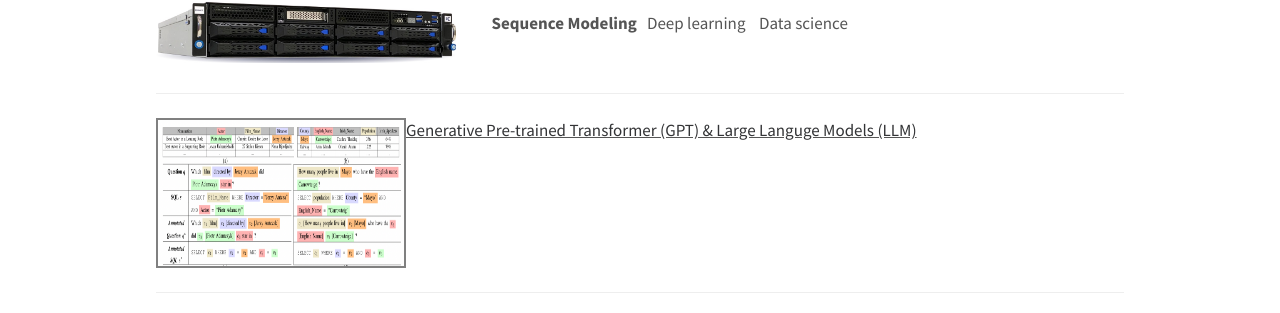
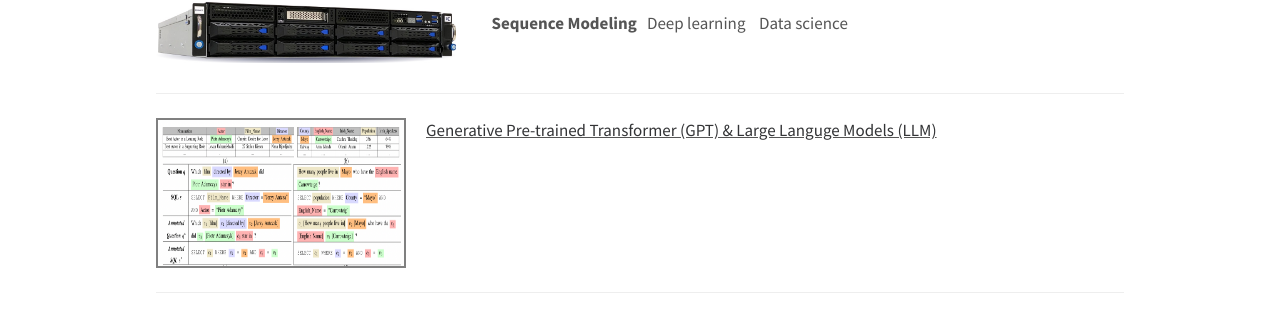
Before and after one commit to WENLU-W/WENLU-W.github.io, a Jekyll site: the page built from docs/_pages/team.md, in a window 1280 px wide. Shown: the part 167-480 px from the top of the page. Built offline with Jekyll 4.4.1, drawn with Linux system fonts in a browser that asks for light colours; nearby versions of some CDN libraries.

Commit message:
Update team.md

```diff
--- a/docs/_pages/team.md
+++ b/docs/_pages/team.md
@@ -15,7 +15,7 @@
 
 ------------------------------------------
 <div style="width: 100%;">
-<div style="float: left; height: 150px; width: 250px; border: 2px solid gray; background-image: url({{ site.url }}{{ site.baseurl }}/images/nlidb.png);background-position: center center; background-repeat: no-repeat; background-size: 100% 100%;">
+<div style="float: left; margin-right: 20px; height: 150px; width: 250px; border: 2px solid gray; background-image: url({{ site.url }}{{ site.baseurl }}/images/nlidb.png);background-position: center center; background-repeat: no-repeat; background-size: 100% 100%;">
 </div>
 <div style="height: 150px; width: 850px;">
   <ins>[Generative Pre-trained Transformer (GPT) & Large Languge Models (LLM)](https://wenlu-w.github.io/project/2022/01/01/llm.html)</ins>
```
